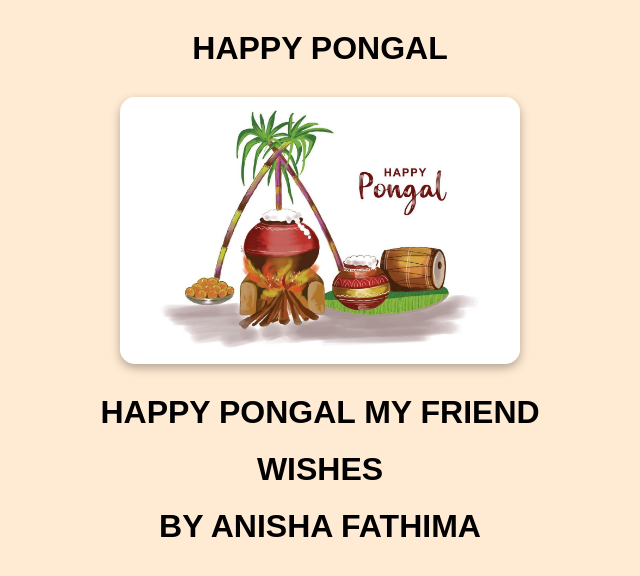
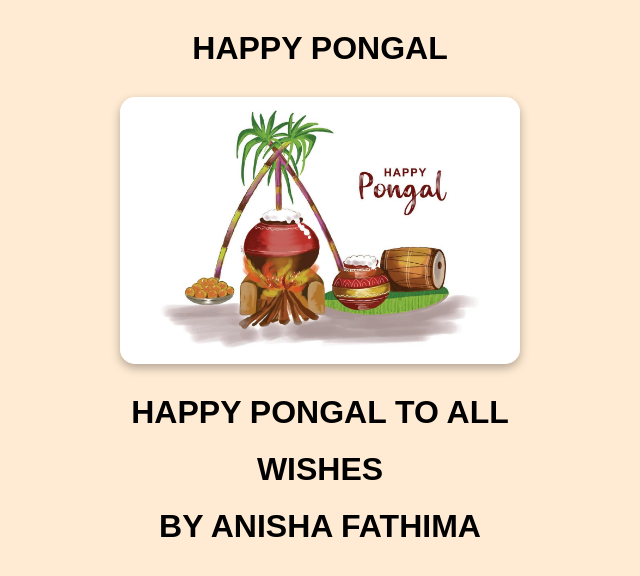
Before and after one commit to NAFEEL0403/anisha_pongal, a plain HTML site: page pongal2.html in a window 1280 px wide. Shown: the whole page, without its empty margins (320-960 px from the left). Drawn offline with Linux system fonts and the light colour scheme.

Commit message:
Update pongal2.html

```diff
--- a/pongal2.html
+++ b/pongal2.html
@@ -58,7 +58,7 @@
         <source src="pongal.mp3" type="audio/mpeg">
         Your browser does not support the audio element.
     </audio>
-    <h1>HAPPY PONGAL MY FRIEND</h1>
+    <h1>HAPPY PONGAL TO ALL </h1>
     <h1 id="wish">WISHES</h1>
     <h1>BY ANISHA FATHIMA</h1>
 
```
